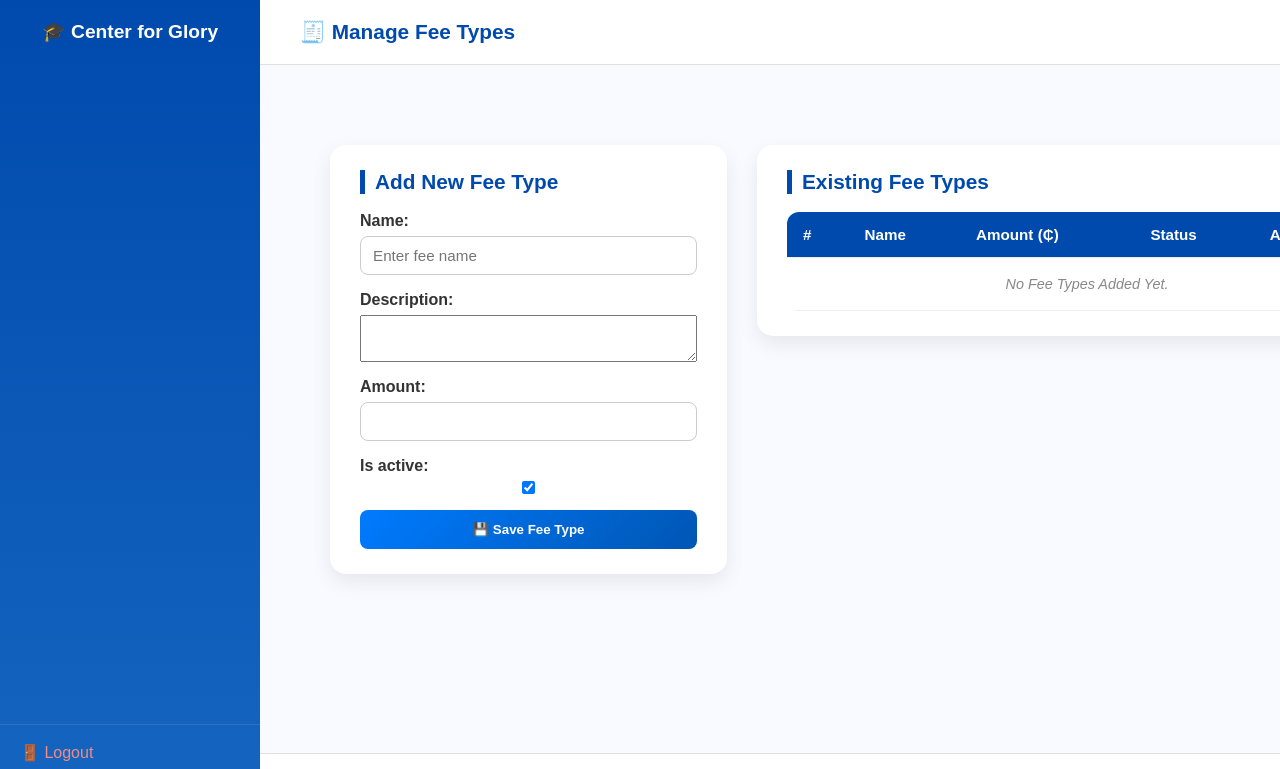
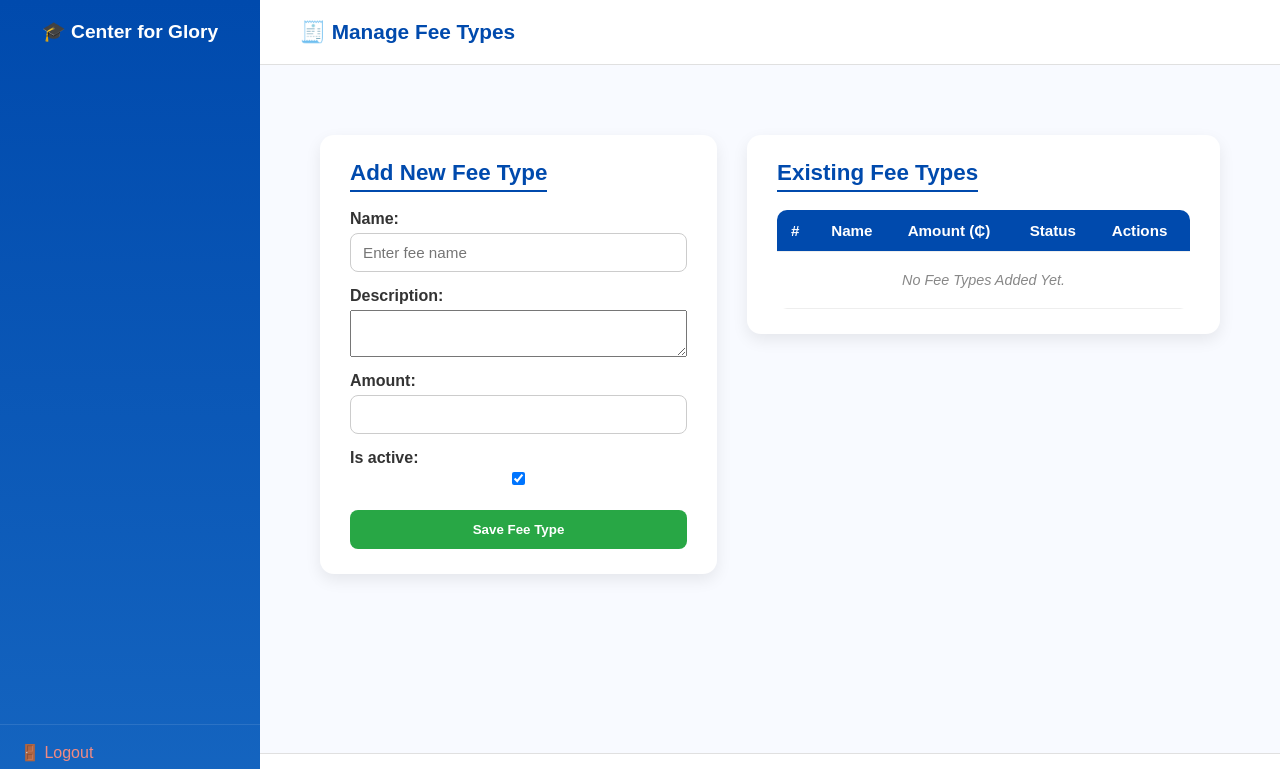
Before and after one commit to mohammedshamsudeen310-art/SMS, a Django app: page /finance/fees/types/ in a window 1280 px wide. Shown: the top 769 px of the page. Run offline with Django 5.2, Linux system fonts and the light colour scheme; data that the repository does not hold is empty.

Commit message:
update entire project with latest changes

```diff
--- a/templates/finance/fee_types.html
+++ b/templates/finance/fee_types.html
@@ -3,23 +3,19 @@
 {% block header %}🧾 Manage Fee Types{% endblock %}
 
 {% block content %}
-<div class="fee-wrapper">
+<div class="fee-container">
 
-  <!-- ✅ Left Panel: Add Fee Type -->
-  <div class="fee-form-card">
+  <div class="fee-form">
     <h2>Add New Fee Type</h2>
     <form method="post">
       {% csrf_token %}
       {{ form.as_p }}
-      <button type="submit" class="btn-save">💾 Save Fee Type</button>
+      <button type="submit" class="btn-save">Save Fee Type</button>
     </form>
   </div>
 
-  <!-- ✅ Right Panel: Fee List -->
-  <div class="fee-table-card">
+  <div class="fee-list">
     <h2>Existing Fee Types</h2>
-
-    <div class="table-container">
     <table>
       <thead>
         <tr>
@@ -59,55 +55,45 @@
     </table>
   </div>
 </div>
-</div>
 
 <style>
-/* ------------------------------
-   🌐 Layout
------------------------------- */
-.fee-wrapper {
+/* 🔹 Layout */
+.fee-container {
   display: grid;
   grid-template-columns: 1fr 2fr;
   gap: 30px;
   margin: 30px auto;
   align-items: start;
-  padding: 10px;
 }
 
-/* ------------------------------
-   🧾 Panels
------------------------------- */
-.fee-form-card, .fee-table-card {
+/* 🔹 Panels */
+.fee-form, .fee-list {
   background: #ffffff;
-  border-radius: 16px;
-  box-shadow: 0 8px 20px rgba(0, 0, 0, 0.08);
+  border-radius: 14px;
+  box-shadow: 0 6px 16px rgba(0, 0, 0, 0.08);
   padding: 25px 30px;
-  transition: all 0.3s ease;
+  transition: transform 0.3s ease, box-shadow 0.3s ease;
 }
 
-.fee-form-card:hover, .fee-table-card:hover {
+.fee-form:hover, .fee-list:hover {
   transform: translateY(-3px);
-  box-shadow: 0 10px 25px rgba(0, 0, 0, 0.1);
+  box-shadow: 0 8px 18px rgba(0, 0, 0, 0.12);
 }
 
-/* ------------------------------
-   🏷️ Headings
------------------------------- */
-.fee-form-card h2, .fee-table-card h2 {
+/* 🔹 Headings */
+.fee-form h2, .fee-list h2 {
   color: #004aad;
-  font-size: 1.3rem;
+  font-size: 1.4rem;
   font-weight: 600;
   margin-bottom: 18px;
+  border-bottom: 2px solid #004aad;
   display: inline-block;
-  border-left: 5px solid #004aad;
-  padding-left: 10px;
+  padding-bottom: 4px;
 }
 
-/* ------------------------------
-   🧩 Form Styling
------------------------------- */
+/* 🔹 Form Styles */
 form p {
-  margin-bottom: 16px;
+  margin-bottom: 15px;
   display: flex;
   flex-direction: column;
 }
@@ -115,7 +101,7 @@ form p {
 form label {
   font-weight: 600;
   color: #333;
-  margin-bottom: 6px;
+  margin-bottom: 5px;
 }
 
 form input, form select {
@@ -123,54 +109,45 @@ form input, form select {
   border-radius: 8px;
   padding: 10px 12px;
   font-size: 0.95rem;
-  transition: border-color 0.3s, box-shadow 0.3s;
+  outline: none;
+  transition: 0.3s;
 }
 
 form input:focus, form select:focus {
   border-color: #004aad;
-  box-shadow: 0 0 6px rgba(0, 74, 173, 0.25);
+  box-shadow: 0 0 4px rgba(0, 74, 173, 0.3);
 }
 
-/* ------------------------------
-   💾 Save Button
------------------------------- */
+/* 🔹 Save Button */
 .btn-save {
-  background: linear-gradient(135deg, #007bff, #0056b3);
+  background: #28a745;
   color: #fff;
   padding: 12px 20px;
   border-radius: 8px;
   border: none;
   font-weight: 600;
+  cursor: pointer;
   width: 100%;
-  cursor: pointer;
-  transition: background 0.3s, transform 0.2s;
+  margin-top: 10px;
+  transition: background 0.3s ease, transform 0.2s ease;
 }
 
 .btn-save:hover {
-  background: linear-gradient(135deg, #0056b3, #004aad);
+  background: #218838;
   transform: translateY(-2px);
 }
 
-/* ------------------------------
-   📋 Table Styling
------------------------------- */
-.table-container {
-  width: 100%;
-  overflow-x: auto; /* ✅ Makes table scrollable */
-  border-radius: 12px;
-  box-shadow: inset 0 0 4px rgba(0, 0, 0, 0.05);
-  -webkit-overflow-scrolling: touch;
-}
-
+/* 🔹 Table Styles */
 table {
   width: 100%;
   border-collapse: collapse;
   background: #fff;
-  min-width: 600px;
+  border-radius: 10px;
+  overflow: hidden;
 }
 
 th, td {
-  padding: 14px 16px;
+  padding: 12px 14px;
   border-bottom: 1px solid #eee;
   text-align: left;
 }
@@ -180,31 +157,28 @@ th {
   color: #fff;
   font-weight: 600;
   font-size: 0.95rem;
-  white-space: nowrap;
 }
 
 td {
+  color: #333;
   font-size: 0.9rem;
-  color: #333;
 }
 
 tr:hover {
-  background: #f5f9ff;
+  background-color: #f9faff;
 }
 
 .empty {
   text-align: center;
   color: #888;
   font-style: italic;
-  padding: 18px 0;
+  padding: 20px 0;
 }
 
-/* ------------------------------
-   🔹 Status Badges
------------------------------- */
+/* 🔹 Status Tags */
 .status {
-  padding: 6px 12px;
-  border-radius: 20px;
+  padding: 5px 10px;
+  border-radius: 6px;
   font-weight: 600;
   font-size: 0.85rem;
   text-transform: capitalize;
```
Also changed, not shown: other parts of templates/finance/fee_types.html (+8 -31 lines). Lines whose indentation alone changed are shown as unchanged.
